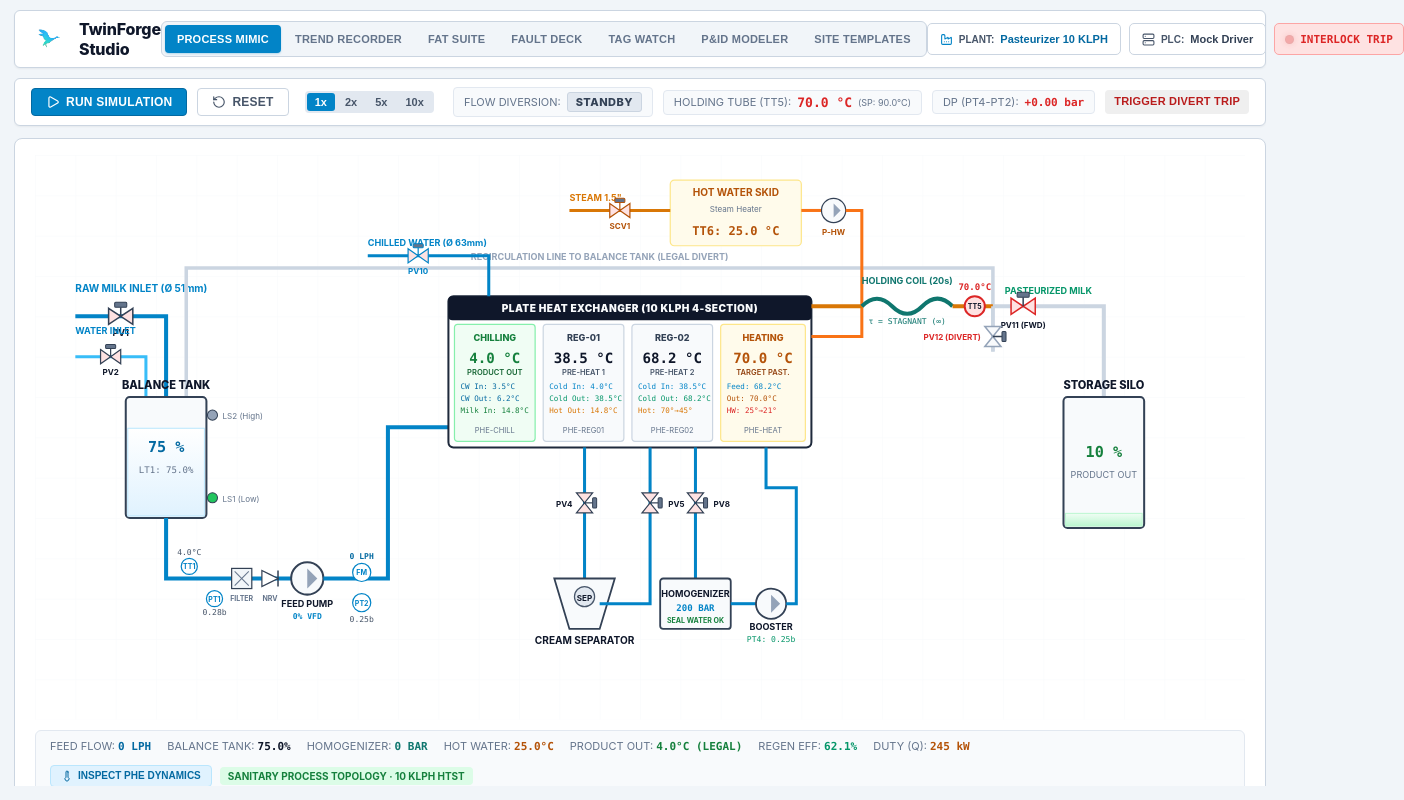
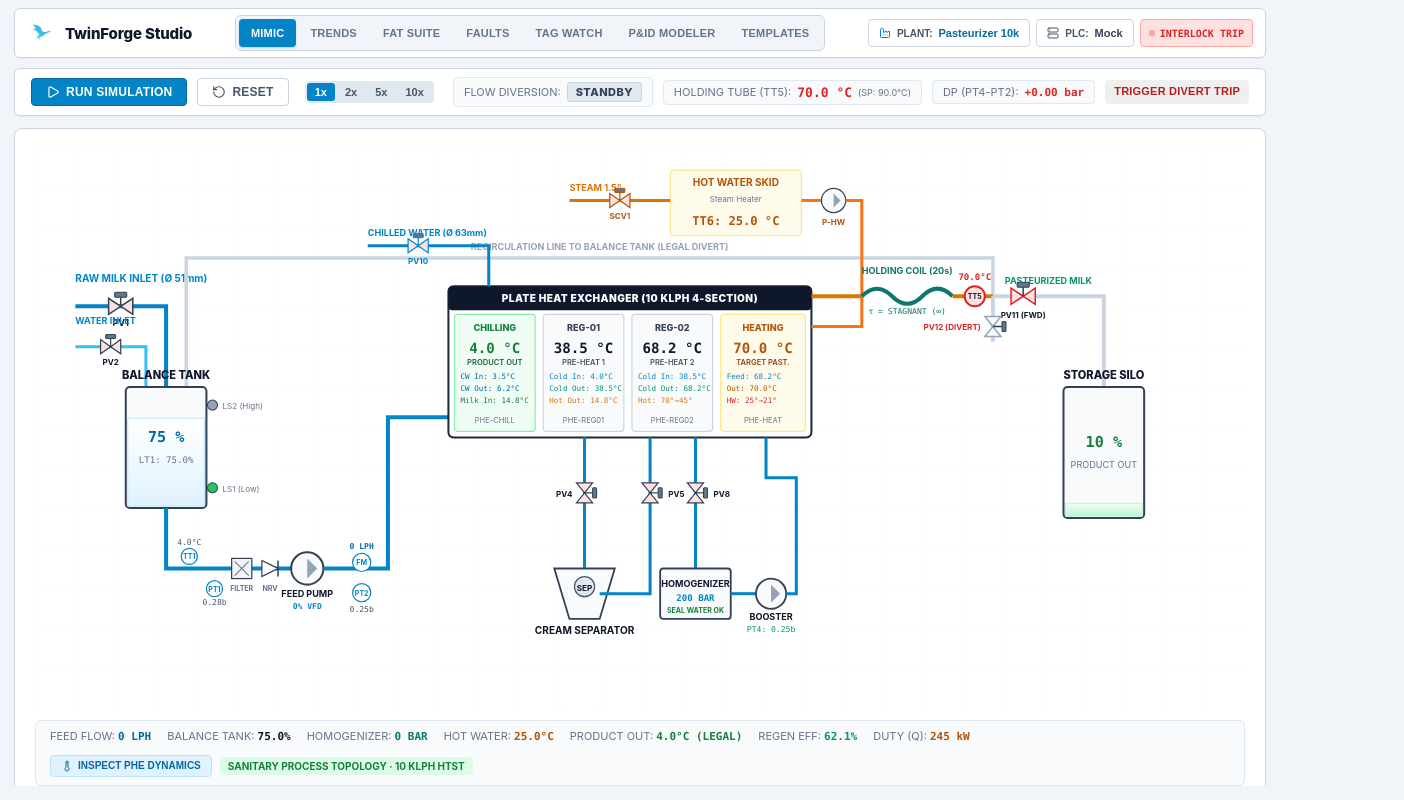
Before and after one commit to Soorya-Narayan/TwinForge-Studio, a React (Vite) app: page / in a window 1280 px wide. Shown: the whole page, 1404 px wide, since content can reach past the window. Built offline with nearby package versions, Linux system fonts and the light colour scheme.

Commit message:
fix(ui): prevent navbar items from overflowing outside header

```diff
--- a/src/App.tsx
+++ b/src/App.tsx
@@ -41,50 +41,52 @@ export function App() {
       <header
         className="industrial-card no-print"
         style={{
-          margin: '10px 14px 0 14px',
-          padding: '8px 16px',
+          margin: '8px 14px 0 14px',
+          padding: '6px 12px',
           display: 'flex',
           alignItems: 'center',
           justifyContent: 'space-between',
           borderRadius: 6,
+          gap: 8,
+          overflow: 'hidden',
         }}
       >
         {/* Brand & Identity */}
         <div
           onClick={() => setIsInitialLoading(true)}
-          style={{ display: 'flex', alignItems: 'center', gap: 12, cursor: 'pointer' }}
+          style={{ display: 'flex', alignItems: 'center', gap: 8, cursor: 'pointer', flexShrink: 0 }}
           title="Click to replay Goose startup sequence"
         >
           <img
             src="./gooselogo.png"
             alt="Goose Logo"
             style={{
-              width: 36,
-              height: 36,
+              width: 30,
+              height: 30,
               objectFit: 'contain',
             }}
           />
 
           <div>
-            <div style={{ fontSize: 16, fontWeight: 800, color: 'var(--text-primary)', letterSpacing: '-0.01em' }}>
+            <div style={{ fontSize: 15, fontWeight: 800, color: 'var(--text-primary)', letterSpacing: '-0.01em', whiteSpace: 'nowrap' }}>
               TwinForge Studio
             </div>
           </div>
         </div>
 
         {/* Navigation Tabs */}
-        <nav className="nav-segmented-tabs" aria-label="Main Navigation">
+        <nav className="nav-segmented-tabs" aria-label="Main Navigation" style={{ flexShrink: 1 }}>
           <button
             onClick={() => setActiveTab('MIMIC')}
             className={`nav-tab-btn ${activeTab === 'MIMIC' ? 'active' : ''}`}
           >
-            PROCESS MIMIC
+            MIMIC
           </button>
           <button
             onClick={() => setActiveTab('TRENDS')}
             className={`nav-tab-btn ${activeTab === 'TRENDS' ? 'active' : ''}`}
           >
-            TREND RECORDER
+            TRENDS
           </button>
           <button
             onClick={() => setActiveTab('FAT')}
@@ -96,7 +98,7 @@ export function App() {
             onClick={() => setActiveTab('FAULTS')}
             className={`nav-tab-btn ${activeTab === 'FAULTS' ? 'active' : ''}`}
           >
-            FAULT DECK {faults.length > 0 && `(${faults.length})`}
+            FAULTS {faults.length > 0 && `(${faults.length})`}
           </button>
           <button
             onClick={() => setActiveTab('TAGS')}
@@ -114,26 +116,26 @@ export function App() {
             onClick={() => setActiveTab('TEMPLATES')}
             className={`nav-tab-btn ${activeTab === 'TEMPLATES' ? 'active' : ''}`}
           >
-            SITE TEMPLATES
+            TEMPLATES
           </button>
         </nav>
 
         {/* Diagnostics & Plant Status Indicators */}
-        <div style={{ display: 'flex', alignItems: 'center', gap: 8 }}>
+        <div style={{ display: 'flex', alignItems: 'center', gap: 6, flexShrink: 0 }}>
           {/* Active Plant Chip (Clickable to switch) */}
           <button
             onClick={() => setActiveTab('TEMPLATES')}
             className="header-action-btn"
             title="Click to view and switch plant templates"
           >
-            <Factory size={13} color="var(--color-primary)" />
+            <Factory size={12} color="var(--color-primary)" />
             <span style={{ color: 'var(--text-secondary)', fontSize: 10, textTransform: 'uppercase', fontWeight: 600 }}>Plant:</span>
-            <span style={{ fontWeight: 700, color: '#0369a1' }}>
+            <span style={{ fontWeight: 700, color: '#0369a1', maxWidth: 110, overflow: 'hidden', textOverflow: 'ellipsis', whiteSpace: 'nowrap' }}>
               {activeSkid === 'PASTEURIZER_10KLPH'
-                ? 'Pasteurizer 10 KLPH'
+                ? 'Pasteurizer 10k'
                 : activeSkid === 'BATCH_MIXING'
-                ? 'Batch Mixing (25 KLPH)'
-                : customMeta?.name || 'Custom Skid (Active)'}
+                ? 'Batch Mixing'
+                : customMeta?.name || 'Custom Skid'}
             </span>
           </button>
 
@@ -147,31 +149,32 @@ export function App() {
             }}
             title="Configure PLC Driver & OPC UA Hardware Connection"
           >
-            <Server size={13} color={driverMode === 'OPCUA' ? 'var(--color-success)' : 'var(--text-secondary)'} />
+            <Server size={12} color={driverMode === 'OPCUA' ? 'var(--color-success)' : 'var(--text-secondary)'} />
             <span style={{ color: 'var(--text-secondary)', fontSize: 10, textTransform: 'uppercase', fontWeight: 600 }}>PLC:</span>
             <span style={{ fontWeight: 700, color: driverMode === 'OPCUA' ? '#15803d' : '#334155' }}>
-              {driverMode === 'OPCUA' ? 'OPC UA Driver' : 'Mock Driver'}
+              {driverMode === 'OPCUA' ? 'OPC UA' : 'Mock'}
             </span>
           </button>
 
           {hasTrippedInterlock && (
             <div
               style={{
-                height: 32,
+                height: 28,
                 display: 'inline-flex',
                 alignItems: 'center',
-                gap: 6,
-                padding: '0 10px',
-                borderRadius: 5,
+                gap: 5,
+                padding: '0 8px',
+                borderRadius: 4,
                 background: '#fee2e2',
                 border: '1px solid #fca5a5',
-                fontSize: 11,
+                fontSize: 10,
                 fontWeight: 700,
                 color: 'var(--color-danger)',
                 whiteSpace: 'nowrap',
               }}
+              title="Safety Interlock Tripped"
             >
-              <span className="led led-alarm" />
+              <span className="led led-alarm" style={{ width: 6, height: 6 }} />
               <span className="mono">INTERLOCK TRIP</span>
             </div>
           )}
@@ -180,7 +183,7 @@ export function App() {
             <button
               onClick={openReportModal}
               className="btn btn-success"
-              style={{ height: 32, padding: '0 12px', fontSize: 11, fontWeight: 700 }}
+              style={{ height: 28, padding: '0 10px', fontSize: 11, fontWeight: 700 }}
             >
               FAT REPORT
             </button>
--- a/src/index.css
+++ b/src/index.css
@@ -188,14 +188,14 @@ body {
 
 /* Header Action Buttons */
 .header-action-btn {
-  height: 32px;
+  height: 28px;
   display: inline-flex;
   align-items: center;
   gap: 6px;
-  padding: 0 12px;
+  padding: 0 10px;
   font-size: 11px;
   font-weight: 600;
-  border-radius: 5px;
+  border-radius: 4px;
   border: 1px solid var(--border-strong);
   background: #ffffff;
   color: var(--text-primary);
@@ -209,6 +209,7 @@ body {
   background: #f8fafc;
   border-color: #94a3b8;
 }
+
 
 
 /* Precision Engineering Chips & Badges */
```
